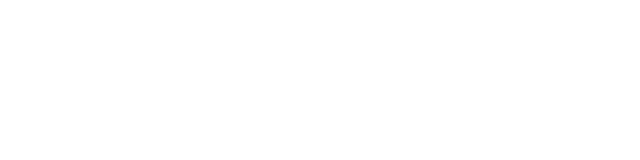
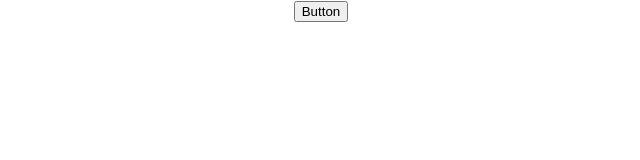
Before and after one commit to leovivanco/React-udemy, a React (Create React App) app: page / in a window 1280 px wide. Shown: the top 160 px of the page, without its empty margins (319-959 px from the left). Built offline with nearby package versions, Linux system fonts and the light colour scheme.

Commit message:
Eject files

```diff
--- a/package.json
+++ b/package.json
@@ -6,6 +6,7 @@
     "@testing-library/jest-dom": "^4.2.4",
     "@testing-library/react": "^9.3.2",
     "@testing-library/user-event": "^7.1.2",
+    "node-sass": "^4.13.0",
     "react": "^16.12.0",
     "react-dom": "^16.12.0",
     "react-scripts": "3.3.0"
--- a/src/App.js
+++ b/src/App.js
@@ -1,10 +1,11 @@
 import React, { } from "react";
-import './App.css';
+import classes from './App.scss';
 
 function App() {
+  console.log(classes)
   return (
     <div className="App">
-
+      <button className={classes.Button} >Button</button>
     </div>
   );
 }
--- a/src/App.css
+++ b/src/App.scss
@@ -36,3 +36,7 @@
     transform: rotate(360deg);
   }
 }
+
+.Button {
+  background-color: red;
+}
```
Also changed, not shown: 1 other file (tests, documents, lock files or other folders).
